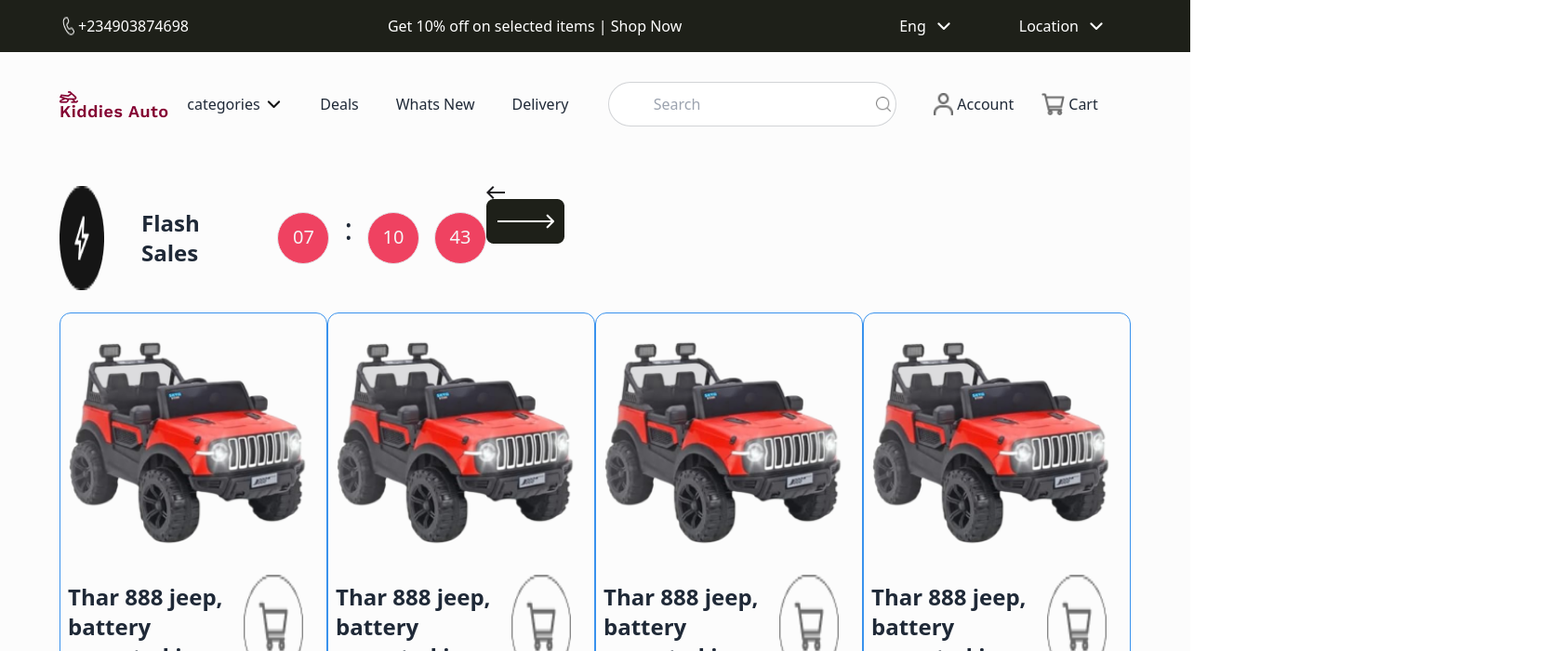
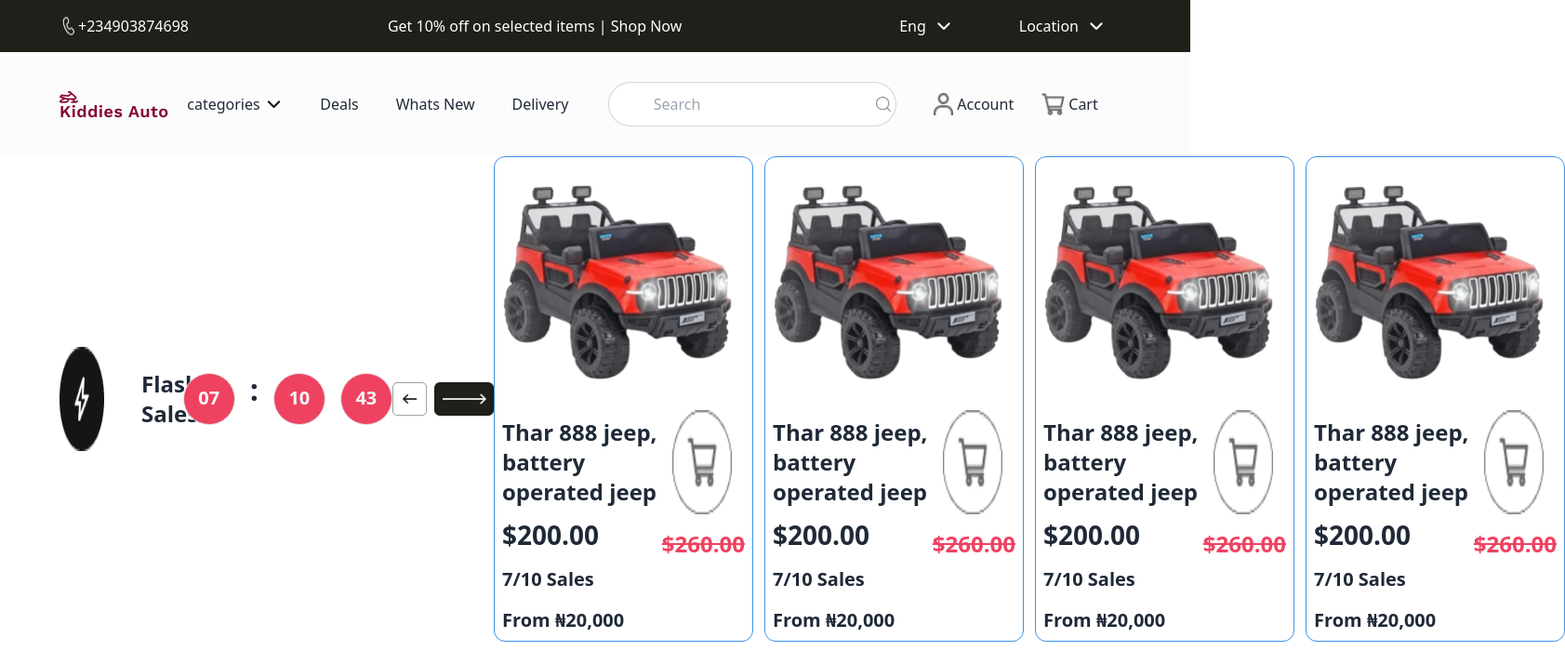
Before and after one commit to TaiwoSaidat/Kiddies-Auto-Web-App, a React (Vite) app: page /Products in a window 1280 px wide. Shown: the top 700 px of the page at 93% size, 1683 px wide, since content can reach past the window. Built offline with nearby package versions, Linux system fonts and the light colour scheme.

Commit message:
chore: design

```diff
--- a/src/pages/products/Products.jsx
+++ b/src/pages/products/Products.jsx
@@ -2,18 +2,18 @@
 import Card from '../../components/Card'
 import jeep from '../../assets/jeep2.png'
 import bolt from '../../assets/bolt.png'
-import east from '../../assets/east.png'
+import east from '../../assets/easts.png'
 import west from '../../assets/west.png'
 
 const Products = () => {
   return (
     <>
-      <div className=' w-full flex items-center justify-between py-8 bg-[#fcfcfc] mx-auto ' >
-        <div className="w-[90%] flex flex-col mx-auto flex-none order-none self-stretch grow-0 p-0 gap-6">
-          <div className=' flex  '>
-            <div className=' lg:flex flex-row items-center gap-6 w-[459px] flex-none order-none grow-0 p-0'>
+      <div className=' flex items-center  text-xl font-semibold bg-white ' >
+        <div className="w-[90%] mx-auto flex items-center justify-between">
+          <div className=' flex justify-between  '>
+            <div className=' lg:flex flex-row items-center  gap-6 w-[459px] '>
               <div className=' w-full flex gap-10'>
-                <img src={bolt} alt="" />
+                <img src={bolt} alt="" className='' />
                 <h3 className=" font-semibold text-2xl my-6 ">Flash Sales</h3>
               </div>
               <div className='flex gap-4'>
@@ -24,7 +24,7 @@
               </div>
             </div>
             <div className="">
-              <ul className=''>
+              <ul className='flex gap-2 items-center h-full  '>
                 <li><a href="">
                   <img src={east} alt="" />
                 </a></li>
@@ -36,7 +36,7 @@
           </div>
 
           {/* cards */}
-          <div className="md:flex justify-between grid grid-cols-2 lg:gap-0 w-full items-center ">
+          <div className="md:flex justify-between gap-3 grid grid-cols-2 lg:gap-3 w-full items-center ">
             {arr.map((card, i) => {
               return <Card key={i} {...card} />;
             })}
```
